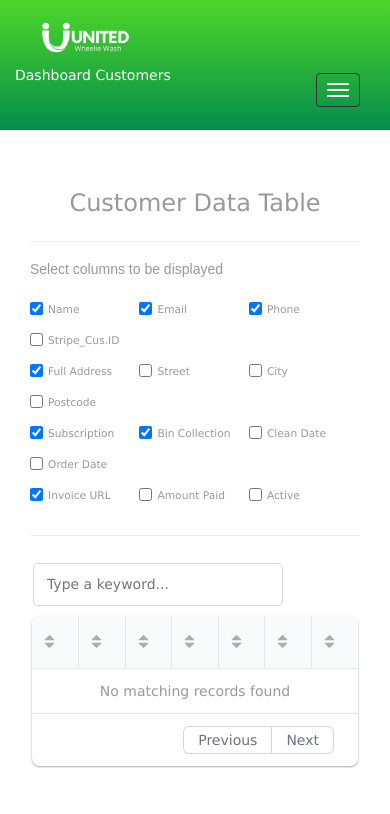
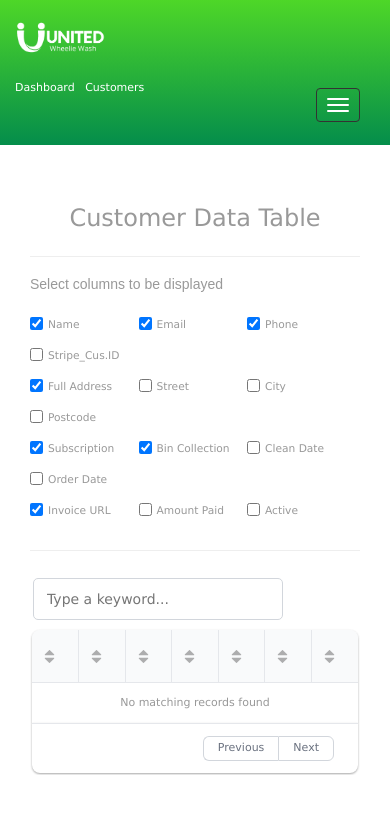
Before and after one commit to fred-py/stripe-subscription-checkout, a Flask app: page /customers in a window 390 px wide. Shown: the top 814 px of the page. Run offline with Flask 3, Linux system fonts and the light colour scheme; data that the repository does not hold is empty; some libraries are stand-ins or nearby versions.

Commit message:
styling ajustments made for mobile

```diff
--- a/app/customers/views.py
+++ b/app/customers/views.py
@@ -72,8 +72,6 @@ def search_data():
 
 
 
-
-
 @login_required
 @customers.route('/update', methods=['POST'])
 def update():
--- a/app/static/database/css/customer/tables.css
+++ b/app/static/database/css/customer/tables.css
@@ -54,3 +54,11 @@
 .container .gridjs td:hover {
     color: #000;
 }
+
+/*Mobile Screens*/
+@media (max-width: 600px) {
+    .gridjs td {
+        min-width: 30px;
+        max-width: 200px;
+    }
+}
--- a/app/static/database/css/global.css
+++ b/app/static/database/css/global.css
@@ -89,3 +89,24 @@ h3 {
     max-width: auto;
     width: auto;
 }
+
+/*Mobile Screens*/
+@media (max-width: 600px) {
+    /* Header/Nav Text = 'Dashboard', 'Customers', etc...*/
+    .navbar-inverse .navbar-text {
+        padding-right: 7px;
+        padding-top: 5px;
+    }
+
+    .header_logo {
+        margin-left: -15px;
+        width: 90px;
+        margin-bottom: 15px;
+        position: left;
+        background-size: contain;
+
+    }
+    body {
+        font-size: 11px;
+    }
+}
--- a/app/static/database/js/table.js
+++ b/app/static/database/js/table.js
@@ -219,6 +219,10 @@ const tableDiv = document.getElementById('table');
             });
         }
 
+        //function idFormatter(id) {
+        //    return gridjs.h('div', { 'data-element-id'}, id);
+        //}
+
         // Call updateTable when a checkbox is clicked
         nameCheckbox.addEventListener('change', updateTable);
         emailCheckbox.addEventListener('change', updateTable);
```
